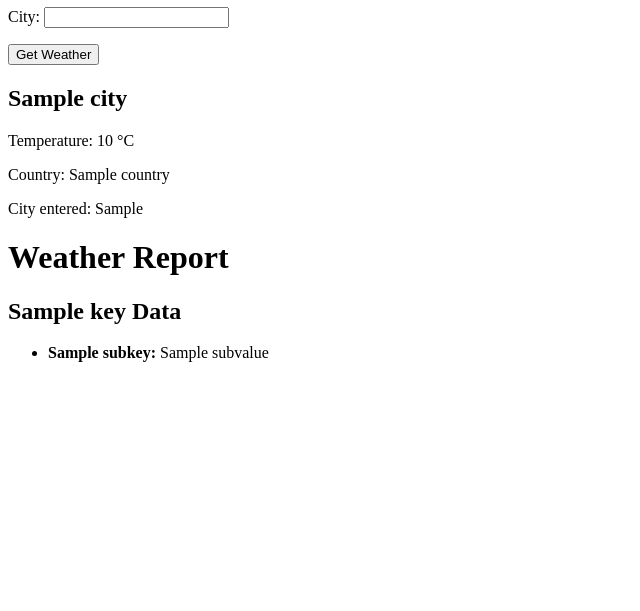
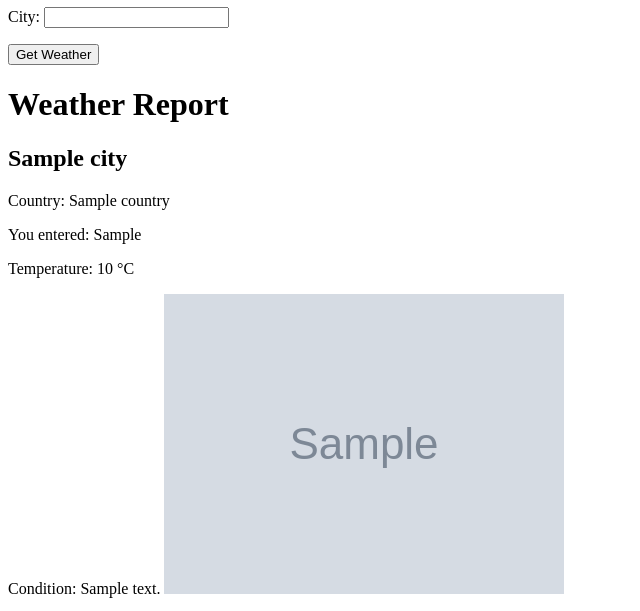
Before and after one commit to crpeiris/weather_api, a Django app: template weatherapp/templates/weatherapp/weatherhome.html in a window 1280 px wide. Shown: the part 73-684 px from the top of the page, without its empty margins (0-640 px from the left). Before the commit the page ends 435 px from the top, so only its background shows below. Run offline with Django 5.2, Linux system fonts and the light colour scheme; tables that the repository leaves empty hold one stand-in row (values such as "Sample post"); the template is opened without the code that fills it: values that come from a table or form of the project are taken from there, most other values are stand-ins (such as "Sample title", 1, 10 or a date in 2020); grey boxes marked "Sample" are stand-in pictures; some libraries are stand-ins or nearby versions.

Commit message:
Map works

```diff
--- a/weatherapp/templates/weatherapp/simpleloop.html
+++ b/weatherapp/templates/weatherapp/simpleloop.html
@@ -28,7 +28,7 @@
             {% endfor %}
           </ul>
         {% else %}
-          <li>{{ key }}: {{ value }}</li>
+          <li>{{ key|capfirst }}: {{ value }}</li>
         {% endif %}
       {% endfor %}
     </ul>
--- a/weatherapp/templates/weatherapp/weatherhome.html
+++ b/weatherapp/templates/weatherapp/weatherhome.html
@@ -7,35 +7,41 @@
       <button type="submit">Get Weather</button>
     </form>
 
+    <h1>Weather Report</h1>
     {% if weather_data %}
       <div class="weather-info">
         <h2>{{ weather_data.city }}</h2>
+        <p>Country: {{ weather_data.country }}</p>
+        <p>You entered: {{ weather_data.city_entered }}</p>
         <p>Temperature: {{ weather_data.temperature }} °C</p>
-        <p>Country: {{ weather_data.country }}</p>
-        <p>City entered: {{ weather_data.city_entered }}</p>
+        <p>Condition: {{ weather_data.text }}
+        <img src="{{ weather_data.icon }}" alt="wether icon">
+        </p>
+    {% endif %}
 
-        <h1>Weather Report</h1>
-        {% for key, value in response01.items %}
-          <h2>{{ key|capfirst }} Data</h2>
-          <ul>
-            {% for sub_key, sub_value in value.items %}
-              {% if sub_key == 'condition' %}
-                <li>
-                  <strong>Condition:</strong>
-                  <ul>
-                    {% for cond_key, cond_value in sub_value.items %}
-                      <li>{{ cond_key|capfirst }}: {{ cond_value }}</li>
-                    {% endfor %}
-                  </ul>
-                </li>
-              {% else %}
-                <li><strong>{{ sub_key|capfirst }}:</strong> {{ sub_value }}</li>
-              {% endif %}
-            {% endfor %}
-          </ul>
-        {% endfor %}
-      </div>
-    {% endif %}
+    <div id="map" style="height:300px;width:400px;"></div>
+
+
+    <script async defer
+        src="https://maps.googleapis.com/maps/api/js?key=AIzaSyCHWDOBPsfOvDoeyBx-CPg-mhiBJaf1bzM&callback=initMap">
+    </script>
+
+
+    <script>
+    function initMap() {
+    const location = { lat: {{ weather_data.lat }}, lng: {{ weather_data.lon }} };
+    const map = new google.maps.Map(document.getElementById("map"), {
+        zoom: 12,
+        center: location
+    });
+    new google.maps.Marker({
+        position: location,
+        map: map,
+        title: "{{ weather.location.name }}"
+    });
+    }
+    </script>
+
 
   </body>
 </html>
--- a/weatherapp/views.py
+++ b/weatherapp/views.py
@@ -13,9 +13,13 @@ def weatherhome(request):
             response = requests.get(url.format(city)).json()
             weather_data = {
                 'city_entered': city,
+                'city': response['location']['name'],
                 'temperature': response['current']['temp_c'],
-                'city': response['location']['name'],
+                'text': response['current']['condition']['text'],
+                'icon': response['current']['condition']['icon'],
                 'country': response['location']['country'],
+                'lat' : response['location']['lat'],
+                'lon' : response['location']['lon'],
             }
         else:
             weather_data = {}
```
